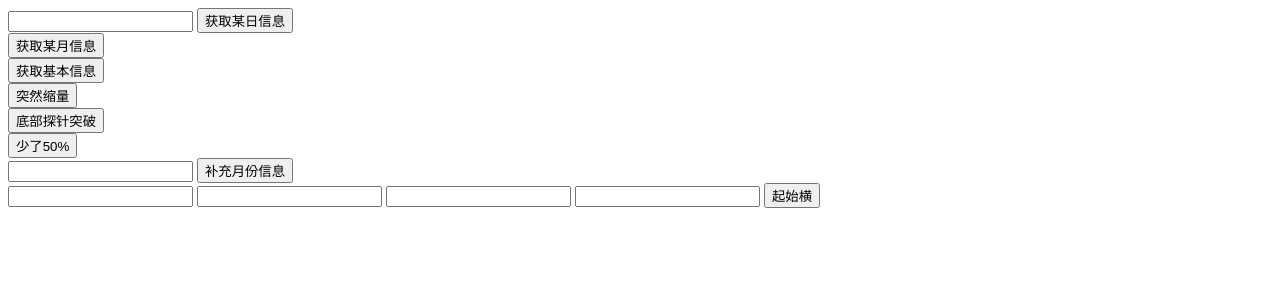
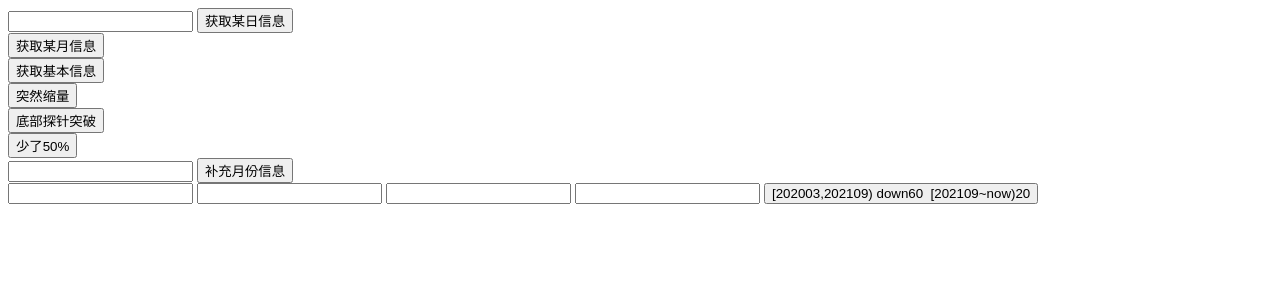
Before and after one commit to Cary19900111/sixwealth, a Django app: page /short/ in a window 1280 px wide. Shown: the top 300 px of the page. Run offline with Django 3.2, Linux system fonts and the light colour scheme.

Commit message:
add explain

```diff
--- a/richcode/short/templates/index.html
+++ b/richcode/short/templates/index.html
@@ -35,7 +35,7 @@
         <input type="text" name="endyyyymm">
         <input type="text" name="down">
         <input type="text" name="horizon">
-        <input type="submit" value="起始横">
+        <input type="submit" value="[202003,202109) down60  [202109~now)20">
     </form>
 </body>
 
--- a/richcode/short/views.py
+++ b/richcode/short/views.py
@@ -371,6 +371,11 @@ def fill_omit_month_data(request):
 
 
 def price_down_and_horiz(request):
+    """
+    scenery1
+    input：202003 202109 60 20
+    explain:[202003,202109) current_price<%60  [202109~now)20
+    """
     print("enter price down and horiz")
     begin_date = request.POST.get("beginyyyymm")
     end_date = request.POST.get("endyyyymm")
```
